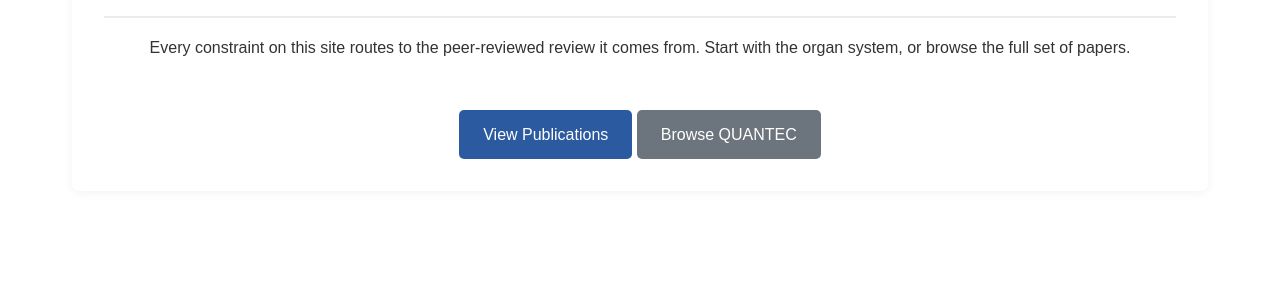
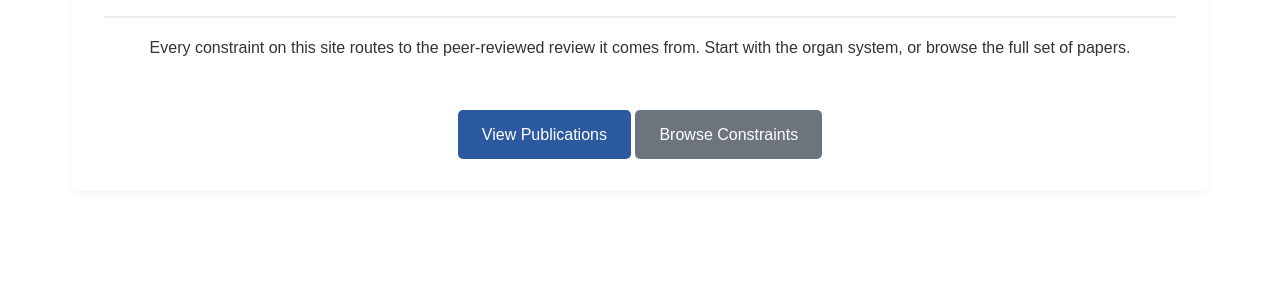
Before and after one commit to brianmanderson/QuantecWebSite, a Jekyll site: the page built from index.html, in a window 1280 px wide and 900 px high, scrolled down 1639 px. Shown: the part 376-676 px from the top of the window. Built offline with Jekyll 4.4.1, drawn with Linux system fonts in a browser that asks for light colours.

Commit message:
Finish the Constraints relabel and correct the drifted nav measurement
Review of the rulings branch found the relabel had stopped at the nav.

The home page's closing CTA still read "Browse QUANTEC" and pointed at the
constraint panels, sitting next to "View Publications" — which is where the
QUANTEC papers actually live. The constraints page's own button reads "Browse
all QUANTEC papers" and points at Publications, so the two labels were close to
inverted. That is the same collision ruling 3 set out to break, surviving
outside the nav. Now "Browse Constraints".

Also: quantec.html still set title "QUANTEC", so the page the nav calls
Constraints rendered as "QUANTEC | QUANTEC Radiation" in the tab, in bookmarks
and in search results; and the /resources/ stub said "moved to QUANTEC". Both
now say Dose Constraints. The Publications subnav link labelled QUANTEC is
correct and untouched — it points at the QUANTEC papers section.

The nav width guard had drifted in three places: style.css, the content-editing
skill and update-requests.md all recorded 566px / 28px of slack, from before
"Constraints" replaced the shorter "QUANTEC". Measured 569px / 25px and
corrected all three, since the CSS comment tells the reader not to widen
anything without re-measuring against that figure.

The content-editing skill still described the panel mapping as unconfirmed and
the deviations as open, and update-requests.md's status paragraph still called
the tab QUANTEC — both now point at the Rulings section instead. That skill is
the mandatory read before editing any page, so a settled question surviving
there is how re-litigation starts.

```diff
--- a/assets/css/style.css
+++ b/assets/css/style.css
@@ -57,7 +57,7 @@ nav {
 
 /* Six top-level items, two of them long ("AllTEC Publications", "QUANTEC 2"), have to share
    the header row with a 526px logo. At 1280px the row allows 594px for the nav; these values
-   put it at 566px — 28px of slack. At gap 0.5rem it measures 605px and the nav drops to its
+   put it at 569px — 25px of slack. At gap 0.5rem it measures 605px and the nav drops to its
    own row, making the header 167px instead of 130px. Do not widen either value without
    re-measuring; see the `content-editing` skill. */
 nav ul {
--- a/index.html
+++ b/index.html
@@ -96,6 +96,6 @@ description: "QUANTEC-inspired radiation dose/constraint resources for radiation
     <p>Every constraint on this site routes to the peer-reviewed review it comes from. Start with the organ system, or browse the full set of papers.</p>
     <div class="mt-3">
         <a href="{{ '/publications/' | relative_url }}" class="btn">View Publications</a>
-        <a href="{{ '/quantec/' | relative_url }}" class="btn btn-secondary">Browse QUANTEC</a>
+        <a href="{{ '/quantec/' | relative_url }}" class="btn btn-secondary">Browse Constraints</a>
     </div>
 </section>
--- a/quantec.html
+++ b/quantec.html
@@ -1,6 +1,6 @@
 ---
 layout: default
-title: "QUANTEC"
+title: "Dose Constraints"
 description: "Organ-specific dose/volume topics covered by the QUANTEC reviews, with a route to the paper behind each one."
 permalink: /quantec/
 ---
--- a/resources.html
+++ b/resources.html
@@ -7,7 +7,7 @@ sitemap: false
 <html lang="en">
 <head>
     <meta charset="utf-8">
-    <title>Moved to QUANTEC - QUANTEC Radiation</title>
+    <title>Moved to Dose Constraints - QUANTEC Radiation</title>
     <link rel="canonical" href="{{ '/quantec/' | absolute_url }}">
     <meta name="robots" content="noindex">
     <meta http-equiv="refresh" content="0; url={{ '/quantec/' | relative_url }}">
@@ -21,6 +21,6 @@ sitemap: false
     </script>
 </head>
 <body>
-    <p>This page has moved to <a href="{{ '/quantec/' | relative_url }}">QUANTEC</a>.</p>
+    <p>This page has moved to <a href="{{ '/quantec/' | relative_url }}">Dose Constraints</a>.</p>
 </body>
 </html>
```
Also changed, not shown: docs/update-requests.md (+4 -3 lines), .claude/skills/content-editing/SKILL.md.
